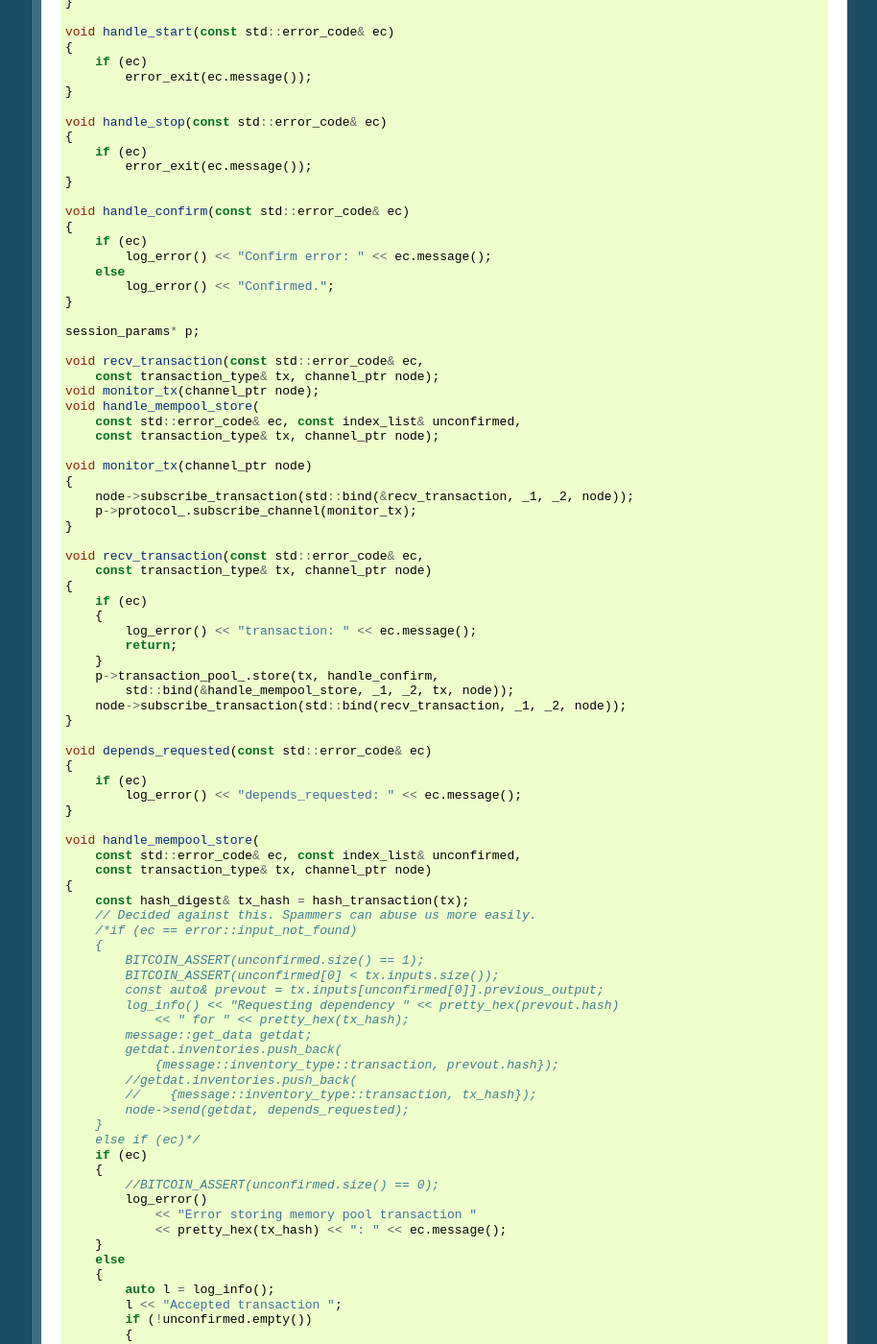
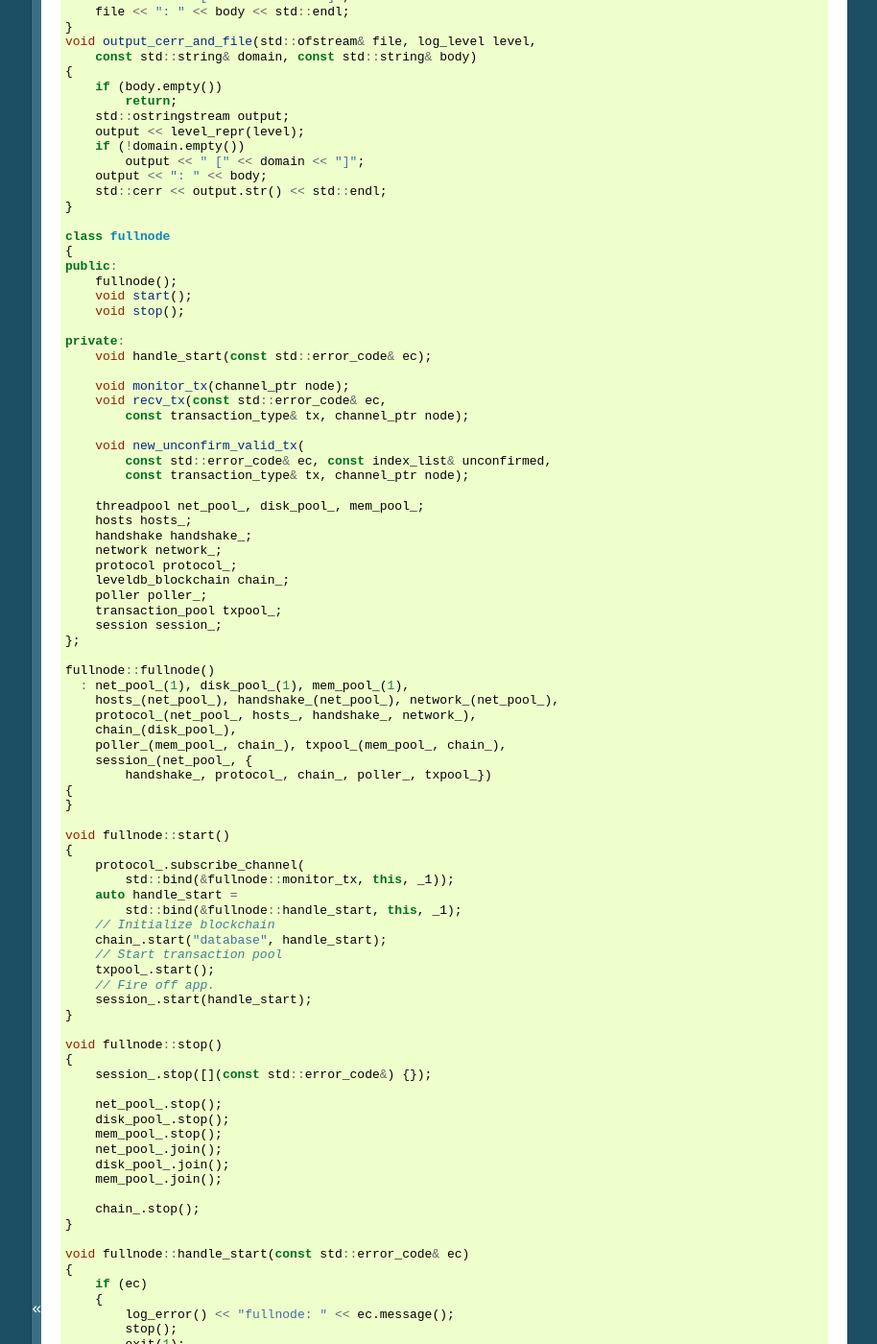
Before and after one commit to timjones47477timjones/libbitcoin-system, a Sphinx documentation site: the page built from doc/sphinx/examples/fullnode.rst, in a window 1280 px wide and 1400 px high, scrolled down 327 px. Shown: the whole window at 96% size, without its empty margins (187-1101 px from the left). Built offline with Sphinx 7.4.7, drawn with Linux system fonts in a browser that asks for light colours; pages that are not in the unit, such as notebooks, are missing from menus; some of the changed text lies outside the part shown.

Commit message:
doc: fullnode example

```diff
--- a/doc/sphinx/blockchain.rst
+++ b/doc/sphinx/blockchain.rst
@@ -111,7 +111,7 @@ Services like blockchain do not block. Methods return immediately and upon
 completion call a completion handler. The semantics of the blockchain reflect
 this with the ``set/get_*`` methods being equivalently called ``store/fetch_*``.
 
-We only store new blocks in the blockchain. There is one method called
+The only thing we add to the blockchain is new blocks. There is one method called
 :func:`blockchain::store`. This method handles the internal details of
 validating the block against the current blockchain, returning competing blocks
 to the orphan pool (if needed), insertion into the database and processing
--- a/doc/sphinx/examples/fullnode.rst
+++ b/doc/sphinx/examples/fullnode.rst
@@ -3,120 +3,14 @@
 examples/fullnode.cpp
 #####################
 
-This code will soon be made more tidy.
-
 ::
 
-    #include <future>
     #include <bitcoin/bitcoin.hpp>
-    using namespace libbitcoin;
+    using namespace bc;
 
     using std::placeholders::_1;
     using std::placeholders::_2;
     using std::placeholders::_3;
-
-    void error_exit(const std::string& message, int status=1)
-    {
-        log_error() << "session: " << message;
-        exit(status);
-    }
-
-    void handle_start(const std::error_code& ec)
-    {
-        if (ec)
-            error_exit(ec.message());
-    }
-
-    void handle_stop(const std::error_code& ec)
-    {
-        if (ec)
-            error_exit(ec.message());
-    }
-
-    void handle_confirm(const std::error_code& ec)
-    {
-        if (ec)
-            log_error() << "Confirm error: " << ec.message();
-        else
-            log_error() << "Confirmed.";
-    }
-
-    session_params* p;
-
-    void recv_transaction(const std::error_code& ec,
-        const transaction_type& tx, channel_ptr node);
-    void monitor_tx(channel_ptr node);
-    void handle_mempool_store(
-        const std::error_code& ec, const index_list& unconfirmed,
-        const transaction_type& tx, channel_ptr node);
-
-    void monitor_tx(channel_ptr node)
-    {
-        node->subscribe_transaction(std::bind(&recv_transaction, _1, _2, node));
-        p->protocol_.subscribe_channel(monitor_tx);
-    }
-
-    void recv_transaction(const std::error_code& ec,
-        const transaction_type& tx, channel_ptr node)
-    {
-        if (ec)
-        {
-            log_error() << "transaction: " << ec.message();
-            return;
-        }
-        p->transaction_pool_.store(tx, handle_confirm,
-            std::bind(&handle_mempool_store, _1, _2, tx, node));
-        node->subscribe_transaction(std::bind(recv_transaction, _1, _2, node));
-    }
-
-    void depends_requested(const std::error_code& ec)
-    {
-        if (ec)
-            log_error() << "depends_requested: " << ec.message();
-    }
-
-    void handle_mempool_store(
-        const std::error_code& ec, const index_list& unconfirmed,
-        const transaction_type& tx, channel_ptr node)
-    {
-        const hash_digest& tx_hash = hash_transaction(tx);
-        // Decided against this. Spammers can abuse us more easily.
-        /*if (ec == error::input_not_found)
-        {
-            BITCOIN_ASSERT(unconfirmed.size() == 1);
-            BITCOIN_ASSERT(unconfirmed[0] < tx.inputs.size());
-            const auto& prevout = tx.inputs[unconfirmed[0]].previous_output;
-            log_info() << "Requesting dependency " << pretty_hex(prevout.hash)
-                << " for " << pretty_hex(tx_hash);
-            message::get_data getdat;
-            getdat.inventories.push_back(
-                {message::inventory_type::transaction, prevout.hash});
-            //getdat.inventories.push_back(
-            //    {message::inventory_type::transaction, tx_hash});
-            node->send(getdat, depends_requested);
-        }
-        else if (ec)*/
-        if (ec)
-        {
-            //BITCOIN_ASSERT(unconfirmed.size() == 0);
-            log_error()
-                << "Error storing memory pool transaction "
-                << pretty_hex(tx_hash) << ": " << ec.message();
-        }
-        else
-        {
-            auto l = log_info();
-            l << "Accepted transaction ";
-            if (!unconfirmed.empty())
-            {
-                l << "(Unconfirmed inputs";
-                for (auto idx: unconfirmed)
-                    l << " " << idx;
-                l << ") ";
-            }
-            l << pretty_hex(tx_hash);
-        }
-    }
 
     void output_to_file(std::ofstream& file, log_level level,
         const std::string& domain, const std::string& body)
@@ -141,12 +35,25 @@ This code will soon be made more tidy.
         std::cerr << output.str() << std::endl;
     }
 
-    class fullnode_app
+    class fullnode
     {
     public:
-        fullnode_app();
+        fullnode();
+        void start();
+        void stop();
+
     private:
-        threadpool network_pool_, disk_pool_, mempool_pool_;
+        void handle_start(const std::error_code& ec);
+
+        void monitor_tx(channel_ptr node);
+        void recv_tx(const std::error_code& ec,
+            const transaction_type& tx, channel_ptr node);
+
+        void new_unconfirm_valid_tx(
+            const std::error_code& ec, const index_list& unconfirmed,
+            const transaction_type& tx, channel_ptr node);
+
+        threadpool net_pool_, disk_pool_, mem_pool_;
         hosts hosts_;
         handshake handshake_;
         network network_;
@@ -157,9 +64,105 @@ This code will soon be made more tidy.
         session session_;
     };
 
-    fullnode_app::fullnode_app()
-      : network_pool_(1), disk_pool_(1), mempool_pool_(1)
+    fullnode::fullnode()
+      : net_pool_(1), disk_pool_(1), mem_pool_(1),
+        hosts_(net_pool_), handshake_(net_pool_), network_(net_pool_),
+        protocol_(net_pool_, hosts_, handshake_, network_),
+        chain_(disk_pool_),
+        poller_(mem_pool_, chain_), txpool_(mem_pool_, chain_),
+        session_(net_pool_, {
+            handshake_, protocol_, chain_, poller_, txpool_})
     {
+    }
+
+    void fullnode::start()
+    {
+        protocol_.subscribe_channel(
+            std::bind(&fullnode::monitor_tx, this, _1));
+        auto handle_start =
+            std::bind(&fullnode::handle_start, this, _1);
+        // Initialize blockchain
+        chain_.start("database", handle_start);
+        // Start transaction pool
+        txpool_.start();
+        // Fire off app.
+        session_.start(handle_start);
+    }
+
+    void fullnode::stop()
+    {
+        session_.stop([](const std::error_code&) {});
+
+        net_pool_.stop();
+        disk_pool_.stop();
+        mem_pool_.stop();
+        net_pool_.join();
+        disk_pool_.join();
+        mem_pool_.join();
+
+        chain_.stop();
+    }
+
+    void fullnode::handle_start(const std::error_code& ec)
+    {
+        if (ec)
+        {
+            log_error() << "fullnode: " << ec.message();
+            stop();
+            exit(1);
+        }
+    }
+
+    void fullnode::monitor_tx(channel_ptr node)
+    {
+        node->subscribe_transaction(
+            std::bind(&fullnode::recv_tx, this, _1, _2, node));
+        protocol_.subscribe_channel(
+            std::bind(&fullnode::monitor_tx, this, _1));
+    }
+    void fullnode::recv_tx(const std::error_code& ec,
+        const transaction_type& tx, channel_ptr node)
+    {
+        if (ec)
+        {
+            log_error() << "Receive transaction: " << ec.message();
+            return;
+        }
+        auto handle_confirm = [](const std::error_code& ec)
+            {
+                if (ec)
+                    log_error() << "Confirm error: " << ec.message();
+            };
+        txpool_.store(tx, handle_confirm,
+            std::bind(&fullnode::new_unconfirm_valid_tx, this, _1, _2, tx, node));
+        node->subscribe_transaction(
+            std::bind(&fullnode::recv_tx, this, _1, _2, node));
+    }
+
+    void fullnode::new_unconfirm_valid_tx(
+        const std::error_code& ec, const index_list& unconfirmed,
+        const transaction_type& tx, channel_ptr node)
+    {
+        const hash_digest& tx_hash = hash_transaction(tx);
+        if (ec)
+        {
+            log_error()
+                << "Error storing memory pool transaction "
+                << pretty_hex(tx_hash) << ": " << ec.message();
+        }
+        else
+        {
+            auto l = log_info();
+            l << "Accepted transaction ";
+            if (!unconfirmed.empty())
+            {
+                l << "(Unconfirmed inputs";
+                for (auto idx: unconfirmed)
+                    l << " " << idx;
+                l << ") ";
+            }
+            l << pretty_hex(tx_hash);
+        }
     }
 
     int main()
@@ -176,49 +179,10 @@ This code will soon be made more tidy.
         log_fatal().set_output_function(
             std::bind(output_cerr_and_file, std::ref(errfile), _1, _2, _3));
 
-        //bdb_blockchain::setup("database");
-        threadpool network_pool(1), disk_pool(1), mempool_pool(1);
-        hosts hsts(network_pool);
-        handshake hs(network_pool);
-        network net(network_pool);
-        protocol prot(network_pool, hsts, hs, net);
-        prot.subscribe_channel(monitor_tx);
-
-        leveldb_blockchain chain(disk_pool);
-        std::promise<std::error_code> ec_promise;
-        auto blockchain_started =
-            [&ec_promise](const std::error_code& ec)
-            {
-                ec_promise.set_value(ec);
-            };
-        chain.start("database", blockchain_started);
-        std::error_code ec = ec_promise.get_future().get();
-        if (ec)
-            error_exit(ec.message());
-
-        poller poll(mempool_pool, chain);
-
-        transaction_pool txpool(mempool_pool, chain);
-        txpool.start();
-
-        session_params pp{hs, prot, chain, poll, txpool};
-        p = &pp;
-        session sesh(network_pool, pp);
-        sesh.start(handle_start);
-
+        fullnode app;
+        app.start();
         std::cin.get();
-
-        sesh.stop(handle_stop);
-
-        network_pool.stop();
-        disk_pool.stop();
-        mempool_pool.stop();
-        network_pool.join();
-        disk_pool.join();
-        mempool_pool.join();
-
-        chain.stop();
-        log_debug() << "Exiting...";
+        app.stop();
 
         return 0;
     }
```
